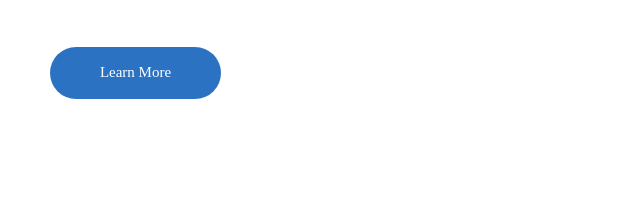
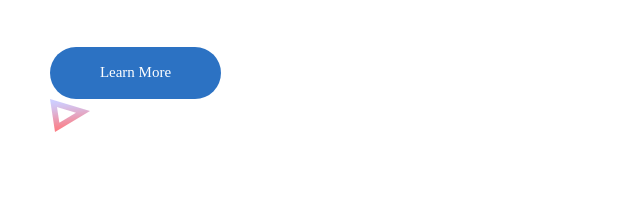
Before and after one commit to deychandra/erx, a plain HTML site: page index.html in a window 1280 px wide. Shown: the part 1766-1980 px from the top of the page, 35-675 px from the left. Drawn offline with nearby package versions, Linux system fonts and the light colour scheme; a web font is replaced by a local one.

Commit message:
this is my first commit

```diff
--- a/index.html
+++ b/index.html
@@ -81,6 +81,10 @@
               dolore magna aliqua. Ut enim ad minim veniam, quis nostrud exercitation ullamco laboris nisi ut aliquip ex
               ea commodo consequat. Duis aute irure dolor in reprehenderit in voluptate velit esse cillum.</p>
             <a href="#" class="sec-btn">Learn More </a>
+
+            <div class="animate-one">
+              <img src="img/animation/animateone.png" alt="">
+            </div>
           </div>
         </div>
         <div class="col-md-6">
```
Also changed, not shown: img/animation/animateone.png (added), img/animation/animatethree.png (added), img/animation/animatetwo.png (added).
